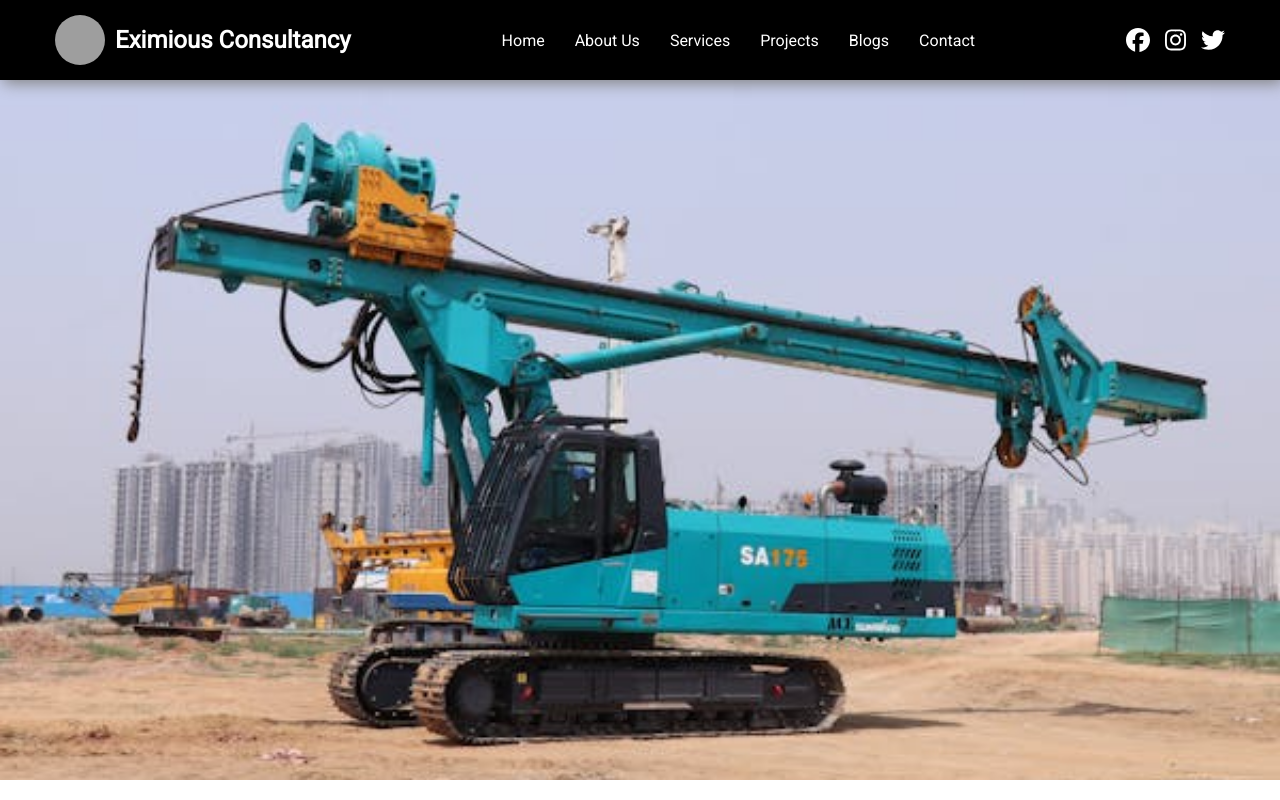
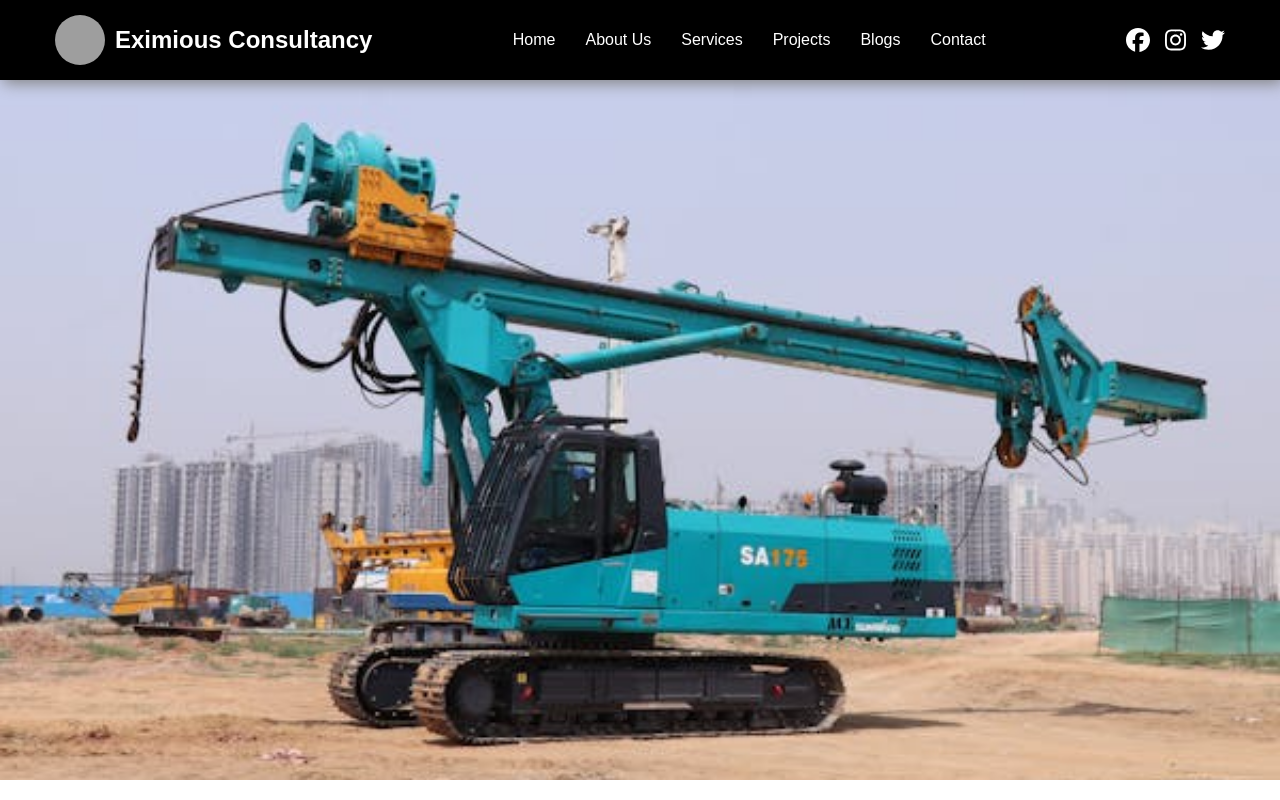
Before and after one commit to MilanKmrGM/eximious_consultancy, a React (Vite) app: page / in a window 1280 px wide. Shown: the top 800 px of the page. Built offline with nearby package versions, Linux system fonts and the light colour scheme; grey boxes are pictures that could not be loaded.

Commit message:
second commit

```diff
--- a/src/index.css
+++ b/src/index.css
@@ -1,5 +1,3 @@
-@import url("https://fonts.googleapis.com/css2?family=Roboto&display=swap");
-
 /* Reset */
 * {
   margin: 0;
@@ -14,7 +12,7 @@
 }
 
 body {
-  font-family: "Roboto", sans-serif;
+  font-family: sans-serif;
 }
 
 img {
```
